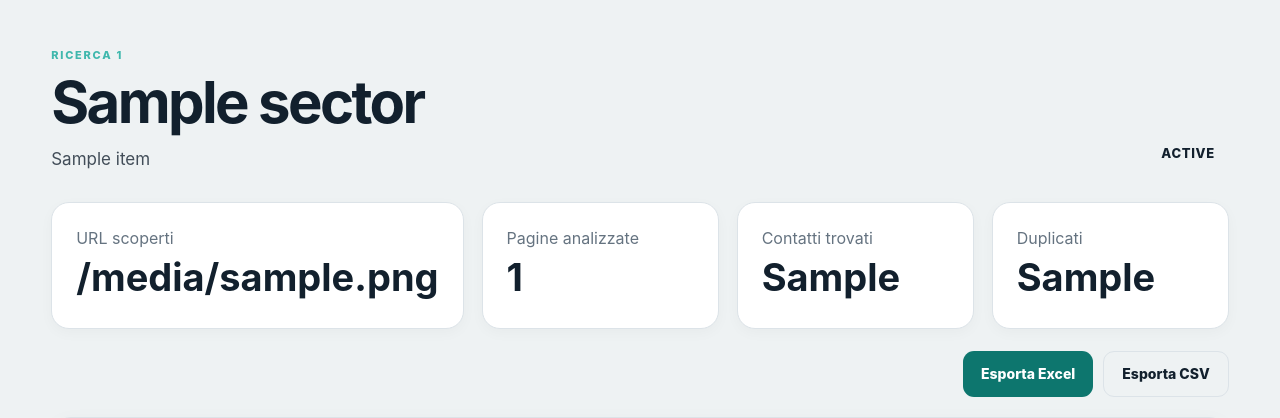
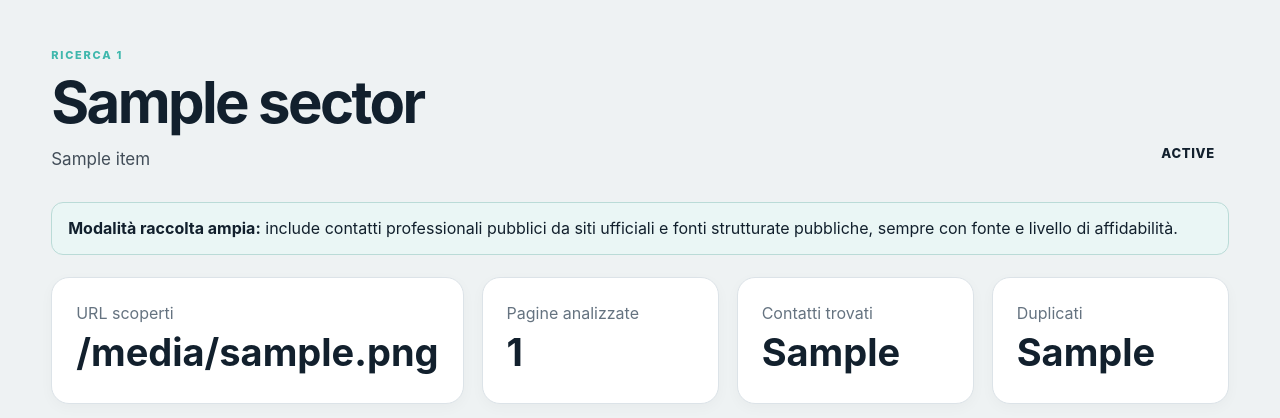
Before and after one commit to buzzskin2026-ship-it/contact-hunter, a FastAPI app: template app/templates/search_detail.html in a window 1280 px wide. Shown: the part 78-496 px from the top of the page. Run offline with FastAPI, Linux system fonts and the light colour scheme; the template is opened without the code that fills it: most values are stand-ins (such as "Sample title", 1, 10 or a date in 2020).

Commit message:
Expose broad collection mode in search results

```diff
--- a/app/templates/search_detail.html
+++ b/app/templates/search_detail.html
@@ -5,6 +5,9 @@
   <div><span class="eyebrow">RICERCA {{ job.id[:8] }}</span><h1>{{ job.sector }}</h1><p>{{ (job.cities or job.countries)|join(', ') or 'Siti forniti manualmente' }}</p></div>
   <span id="job-status" class="status large {{ job.status }}">{{ job.status }}</span>
 </section>
+{% if not job.official_sources_only %}
+<div class="notice"><strong>Modalità raccolta ampia:</strong> include contatti professionali pubblici da siti ufficiali e fonti strutturate pubbliche, sempre con fonte e livello di affidabilità.</div>
+{% endif %}
 <section class="metrics compact">
   <article><span>URL scoperti</span><strong id="discovered-urls">{{ job.discovered_urls }}</strong></article>
   <article><span>Pagine analizzate</span><strong id="crawled-pages">{{ job.crawled_pages }}</strong></article>
@@ -14,7 +17,10 @@
 {% if job.error_message %}<div class="alert error">{{ job.error_message }}</div>{% endif %}
 <div class="toolbar">
   {% if job.status in ['failed', 'completed'] %}
-  <form action="/searches/{{ job.id }}/retry" method="post"><button class="button primary" type="submit">Ripeti ricerca</button></form>
+  <form action="/searches/{{ job.id }}/retry" method="post"><button class="button secondary" type="submit">Ripeti stessa modalità</button></form>
+  {% endif %}
+  {% if job.status in ['failed', 'completed'] and job.official_sources_only %}
+  <form action="/searches/{{ job.id }}/broad-retry" method="post"><button class="button primary" type="submit">Raccolta ampia · fino a 500</button></form>
   {% endif %}
   <a class="button secondary" href="/exports/xlsx?job_id={{ job.id }}">Esporta Excel</a>
   <a class="button ghost" href="/exports/csv?job_id={{ job.id }}">Esporta CSV</a>
```
